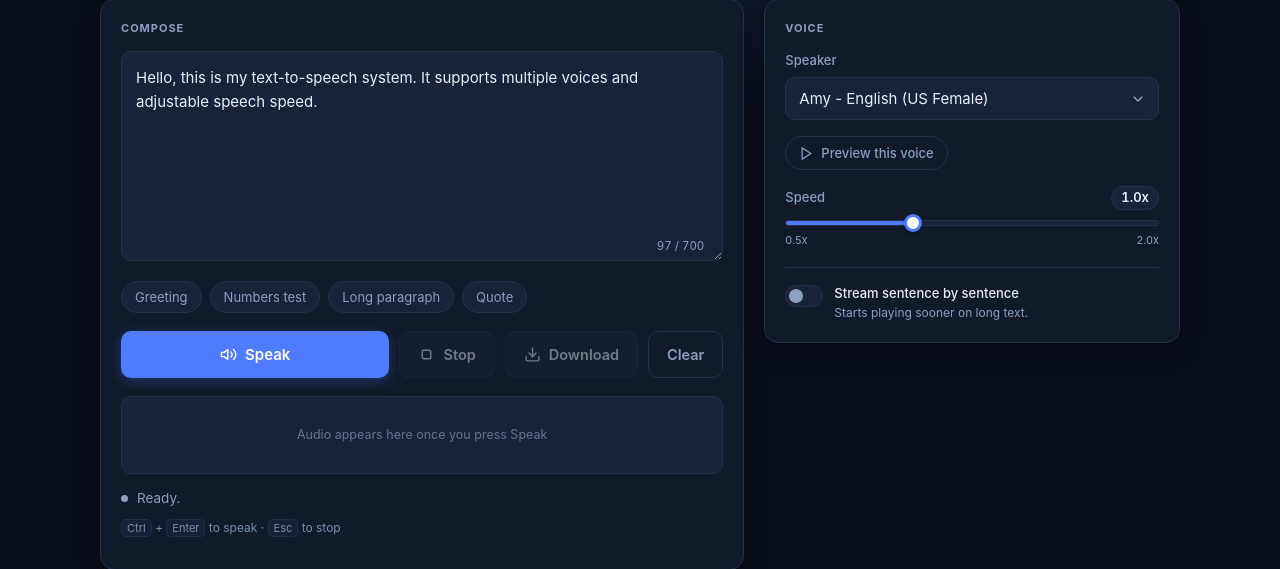
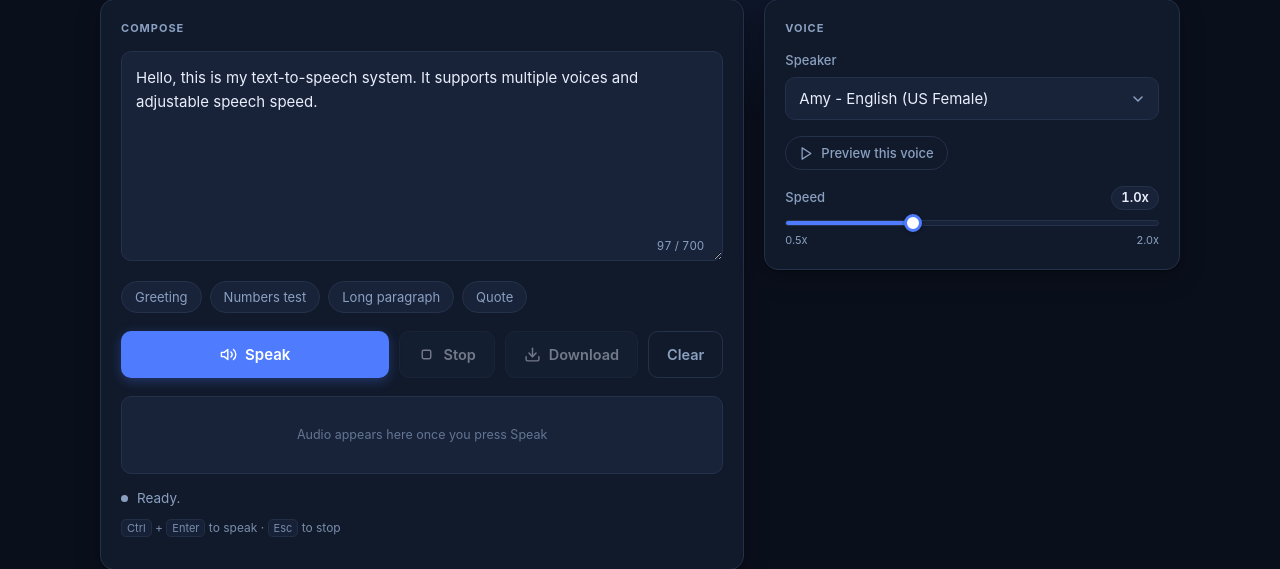
Before and after one commit to salokhiddin005/Text-To-Speech, a Flask app: page / in a window 1280 px wide. Shown: the part 98-667 px from the top of the page. Run offline with Flask 3, Linux system fonts and the light colour scheme.

Commit message:
Remove sentence-by-sentence streaming
Streaming issued one request per sentence, so under the new allowance of
five per hour a single press on a five-sentence paragraph consumed the
whole hour and failed part-way through playback. It also only ever
produced a downloadable file of the final sentence, since the pieces were
never joined.

The default path sends one request regardless of length, so removing the
option costs a few seconds before playback starts and nothing else. The
toggle, its stored preference, the sentence splitter, and the switch
styling all go with it.

tts/player.py is untouched — that streams audio on the desktop CLI and
GUI, which is a different thing entirely.

Verified in a container: full journey works, no dangling element
references, no console errors, no horizontal overflow at any width.

Co-Authored-By: Claude Opus 5 <noreply@anthropic.com>

```diff
--- a/templates/index.html
+++ b/templates/index.html
@@ -226,29 +226,6 @@
     input[type="range"]:focus-visible { outline: 2px solid var(--accent); outline-offset: 3px; }
     .scale { display: flex; justify-content: space-between; font-size: 11px; color: var(--text-muted); }
 
-    /* ───────── Streaming switch ───────── */
-    .switch-row {
-      display: flex; align-items: flex-start; gap: 11px; margin-top: 18px;
-      padding-top: 16px; border-top: 1px solid var(--border);
-    }
-    .switch { position: relative; flex: none; width: 38px; height: 22px; margin-top: 1px; }
-    .switch input { position: absolute; opacity: 0; width: 100%; height: 100%; margin: 0; cursor: pointer; z-index: 1; }
-    .switch .track {
-      position: absolute; inset: 0; border-radius: 999px;
-      background: var(--surface-2); border: 1px solid var(--border);
-      transition: background .18s, border-color .18s;
-    }
-    .switch .track::after {
-      content: ''; position: absolute; top: 3px; left: 3px;
-      width: 14px; height: 14px; border-radius: 50%;
-      background: var(--text-muted); transition: transform .18s, background .18s;
-    }
-    .switch input:checked ~ .track { background: var(--accent); border-color: var(--accent); }
-    .switch input:checked ~ .track::after { transform: translateX(16px); background: #fff; }
-    .switch input:focus-visible ~ .track { box-shadow: 0 0 0 3px var(--accent-soft); }
-    .switch-label { font-size: 13px; color: var(--text); margin: 0; font-weight: 500; }
-    .switch-hint { font-size: 12px; color: var(--text-muted); margin: 1px 0 0; }
-
     /* ───────── Output ───────── */
     /* Placeholder sits under the canvas and hides once bars are drawing, so the
        output area reads as waiting rather than as an empty box. */
@@ -398,16 +375,6 @@
             <div class="scale"><span>0.5x</span><span>2.0x</span></div>
           </div>
 
-          <div class="switch-row">
-            <span class="switch">
-              <input type="checkbox" id="streamToggle">
-              <span class="track" aria-hidden="true"></span>
-            </span>
-            <div>
-              <label class="switch-label" for="streamToggle" style="margin:0; cursor:pointer">Stream sentence by sentence</label>
-              <p class="switch-hint">Starts playing sooner on long text.</p>
-            </div>
-          </div>
         </section>
 
         <section class="card history" id="history" style="display:none">
@@ -426,7 +393,6 @@
     const previewBtn   = document.getElementById('previewBtn');
     const speedInput   = document.getElementById('speed');
     const speedValue   = document.getElementById('speedValue');
-    const streamToggle = document.getElementById('streamToggle');
     const speakBtn     = document.getElementById('speakBtn');
     const stopBtn      = document.getElementById('stopBtn');
     const downloadBtn  = document.getElementById('downloadBtn');
@@ -445,12 +411,10 @@
     const HISTORY_KEY  = 'tts-history';
     const HISTORY_MAX  = 5;
     const THEME_KEY    = 'tts-theme';
-    const STREAM_KEY   = 'tts-stream';
     const RELOADED_KEY = 'tts-token-reloaded';
 
     let currentBlob = null;
     let currentUrl  = null;
-    let cancelStream = false;
     let isBusy = false;
 
     // Speak is blocked while a request is in flight *or* the text is over the
@@ -497,12 +461,6 @@
     }
     speedInput.addEventListener('input', updateSpeed);
     updateSpeed();
-
-    // ───────── Stream toggle ─────────
-    streamToggle.checked = localStorage.getItem(STREAM_KEY) === 'true';
-    streamToggle.addEventListener('change', () => {
-      localStorage.setItem(STREAM_KEY, String(streamToggle.checked));
-    });
 
     // ───────── Examples ─────────
     document.querySelectorAll('.examples button').forEach((btn) => {
@@ -628,12 +586,6 @@
       return res.blob();
     }
 
-    function splitSentences(text) {
-      const matches = text.match(/[^.!?]+[.!?]+\s*/g);
-      if (!matches || matches.length === 0) return [text];
-      return matches.map(s => s.trim()).filter(Boolean);
-    }
-
     // Download needs only the blob, so arm it the moment synthesis lands rather
     // than after playback starts — play() can reject (autoplay policies, audio
     // device issues) and that would otherwise strand finished audio as
@@ -659,64 +611,13 @@
       }
     }
 
-    async function speakStreaming(text, voice, speed) {
-      const sentences = splitSentences(text);
-      const queue = [];
-      cancelStream = false;
-      let producerDone = false;
-
-      // Producer: fetch each sentence in order
-      const produce = (async () => {
-        for (let i = 0; i < sentences.length; i++) {
-          if (cancelStream) return;
-          try {
-            const blob = await synthesize(sentences[i], voice, speed);
-            queue.push(blob);
-          } catch (e) {
-            if (!e.statusShown) status.textContent = e.message;
-            cancelStream = true;
-            return;
-          }
-        }
-        producerDone = true;
-      })();
-
-      // Consumer: play sentences as they arrive
-      let firstPlayed = false;
-      while (!cancelStream) {
-        if (queue.length === 0) {
-          if (producerDone) break;
-          await new Promise(r => setTimeout(r, 50));
-          continue;
-        }
-        const blob = queue.shift();
-        if (!firstPlayed) {
-          firstPlayed = true;
-          status.textContent = 'Playing...';
-        }
-        setCurrentAudio(blob);
-        await new Promise((resolve) => {
-          player.onended = resolve;
-          player.onerror = resolve;
-          player.play().catch(resolve);
-        });
-      }
-      // Final download blob = the last one (or you could merge — keep simple)
-      downloadBtn.disabled = !currentBlob;
-      await produce;
-    }
-
     async function speak() {
       const text = textbox.value.trim();
       if (!text) return;
       setBusy(true);
       downloadBtn.disabled = true;
       try {
-        if (streamToggle.checked) {
-          await speakStreaming(text, voiceSelect.value, parseFloat(speedInput.value));
-        } else {
-          await speakWhole(text, voiceSelect.value, parseFloat(speedInput.value));
-        }
+        await speakWhole(text, voiceSelect.value, parseFloat(speedInput.value));
         addToHistory(text);
       } catch (err) {
         if (!err.statusShown) status.textContent = err.message;
@@ -725,7 +626,6 @@
     }
 
     function stop() {
-      cancelStream = true;
       player.pause();
       player.currentTime = 0;
       status.textContent = 'Stopped.';
@@ -774,10 +674,8 @@
       textbox.focus();
     });
     player.addEventListener('ended', () => {
-      if (!streamToggle.checked) {
-        status.textContent = 'Done.';
-        setBusy(false);
-      }
+      status.textContent = 'Done.';
+      setBusy(false);
     });
 
     // ───────── Keyboard shortcuts ─────────
```
Also changed, not shown: README.md.
